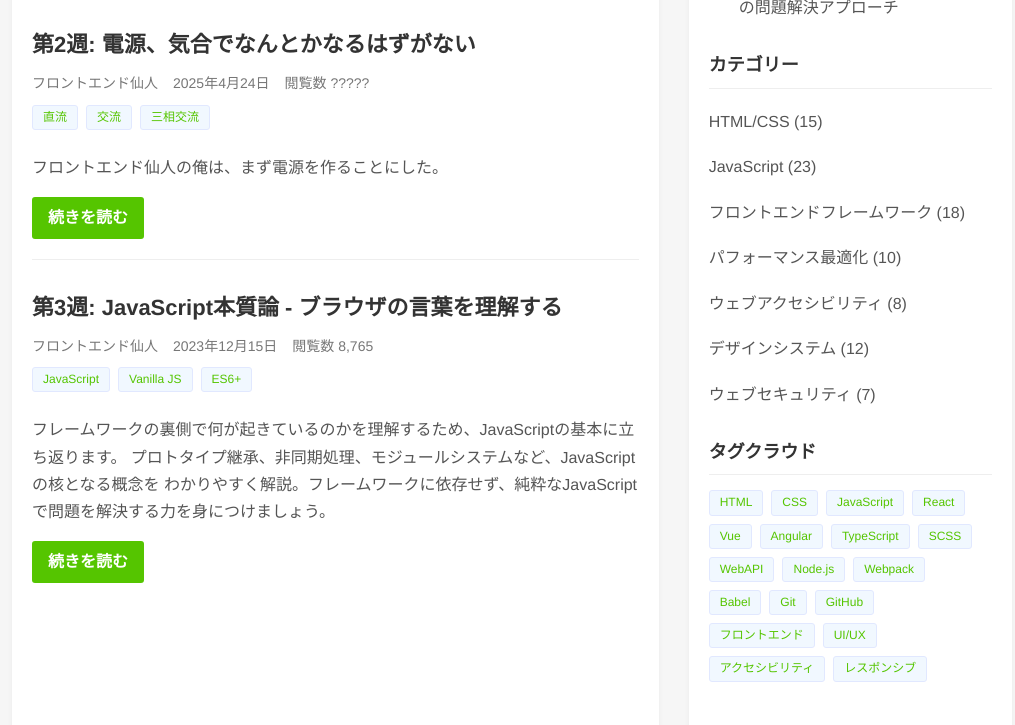
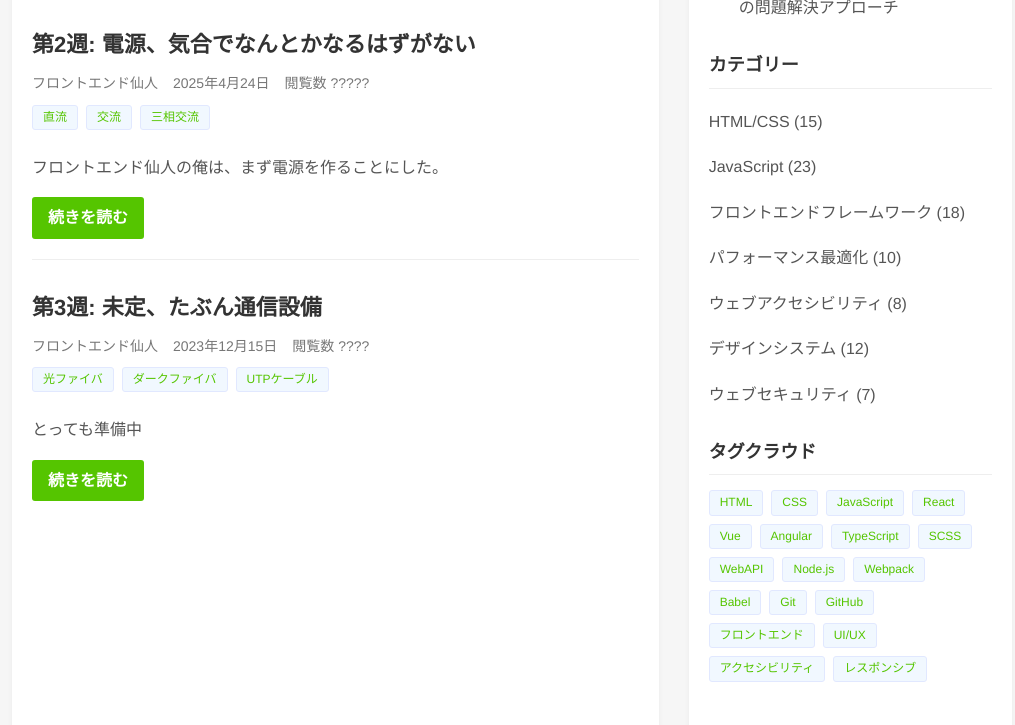
Before and after one commit to nandemotoken/Frontend_etc_guidance, a plain HTML site: page index.html in a window 1280 px wide. Shown: the part 545-1270 px from the top of the page, without its empty margins (128-1143 px from the left). Drawn offline with Linux system fonts and the light colour scheme.

Commit message:
リンクとかを増やしてギャグも増やした(手動)

```diff
--- a/index.html
+++ b/index.html
@@ -246,7 +246,7 @@
                     <li><a href="#">ホーム</a></li>
                     <li><a href="#">カリキュラム</a></li>
                     <li><a href="#">Q&A</a></li>
-                    <li><a href="#">コミュニティ</a></li>
+                    <li><a href="https://frontendclub.org/">コミュニティ</a></li>
                 </ul>
             </nav>
         </div>
@@ -300,22 +300,20 @@
                 </div>
 
                 <div class="article-card">
-                    <h2><a href="#">第3週: JavaScript本質論 - ブラウザの言葉を理解する</a></h2>
+                    <h2><a href="#">第3週: 未定、たぶん通信設備</a></h2>
                     <div class="article-meta">
                         <span class="author">フロントエンド仙人</span>
                         <span class="date">2023年12月15日</span>
-                        <span class="views">閲覧数 8,765</span>
+                        <span class="views">閲覧数 ????</span>
                     </div>
                     <div class="tags">
-                        <a href="#" class="tag">JavaScript</a>
-                        <a href="#" class="tag">Vanilla JS</a>
-                        <a href="#" class="tag">ES6+</a>
+                        <a href="#" class="tag">光ファイバ</a>
+                        <a href="#" class="tag">ダークファイバ</a>
+                        <a href="#" class="tag">UTPケーブル</a>
                     </div>
                     <div class="article-summary">
                         <p>
-                            フレームワークの裏側で何が起きているのかを理解するため、JavaScriptの基本に立ち返ります。
-                            プロトタイプ継承、非同期処理、モジュールシステムなど、JavaScriptの核となる概念を
-                            わかりやすく解説。フレームワークに依存せず、純粋なJavaScriptで問題を解決する力を身につけましょう。
+                            とっても準備中
                         </p>
                     </div>
                     <a href="#" class="btn">続きを読む</a>
@@ -382,8 +380,8 @@
                     <li><a href="#">Q&A</a></li>
                 </ul>
                 <ul>
-                    <li><a href="#">運営団体</a></li>
-                    <li><a href="#">お問い合わせ</a></li>
+                    <li><a href="https://frontendclub.org/">運営団体</a></li>
+                    <li><a href="https://x.com/NandemoToken">お問い合わせ</a></li>
                 </ul>
             </div>
         </div>
```
Also changed, not shown: week1.html (+1 -0 lines).
